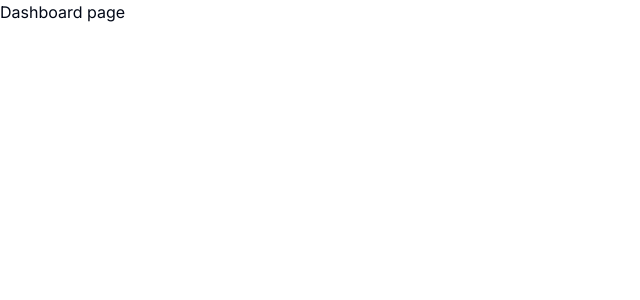
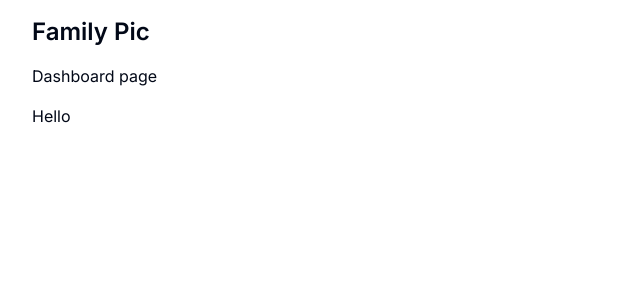
Before and after one commit to Dillonzellis/family-pic, a Next.js app: page /dashboard in a window 1280 px wide. Shown: the top 300 px of the page, without its empty margins (0-640 px from the left). Built offline with nearby package versions, Linux system fonts and the light colour scheme; no server answers.

Commit message:
add some user data to dashboard

```diff
--- a/app/dashboard/layout.tsx
+++ b/app/dashboard/layout.tsx
@@ -6,8 +6,9 @@ export default function DashboardLayout({
   children: React.ReactNode;
 }) {
   return (
-    <div>
-      <div>
+    <div className="container">
+      <div className="py-4 flex justify-between">
+        <div className="text-2xl font-semibold">Family Pic</div>
         <UserButton />
       </div>
       <div>{children}</div>
--- a/app/dashboard/page.tsx
+++ b/app/dashboard/page.tsx
@@ -1,5 +1,14 @@
-const Dashboard = () => {
-  return <div>Dashboard page</div>;
+import { currentUser } from "@clerk/nextjs";
+
+const Dashboard = async () => {
+  const user = await currentUser();
+
+  return (
+    <div className="space-y-4">
+      <div>Dashboard page</div>
+      <div>Hello {user?.firstName}</div>
+    </div>
+  );
 };
 
 export default Dashboard;
--- a/app/sign-up/[[...sign-up]]/page.tsx
+++ b/app/sign-up/[[...sign-up]]/page.tsx
@@ -1,5 +1,5 @@
 import { SignUp } from "@clerk/nextjs";
 
 export default function Page() {
-  return <SignUp />;
+  return <SignUp afterSignUpUrl={"/dashboard"} />;
 }
```
